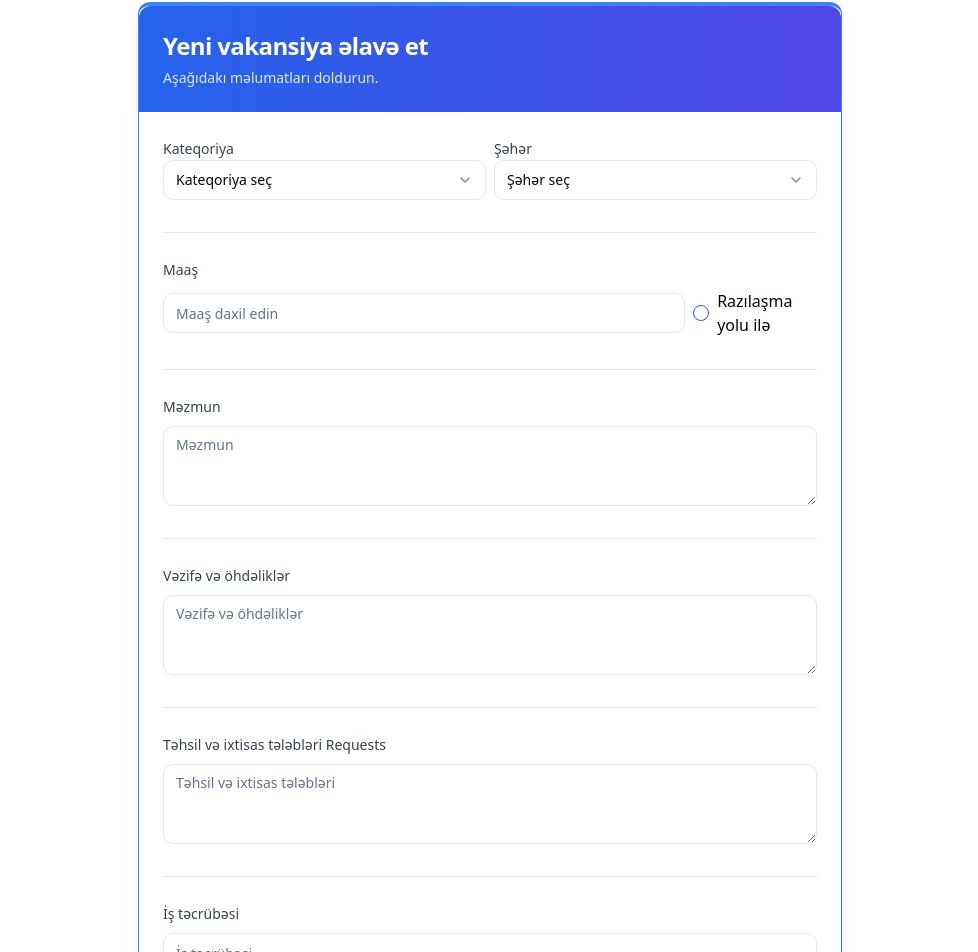
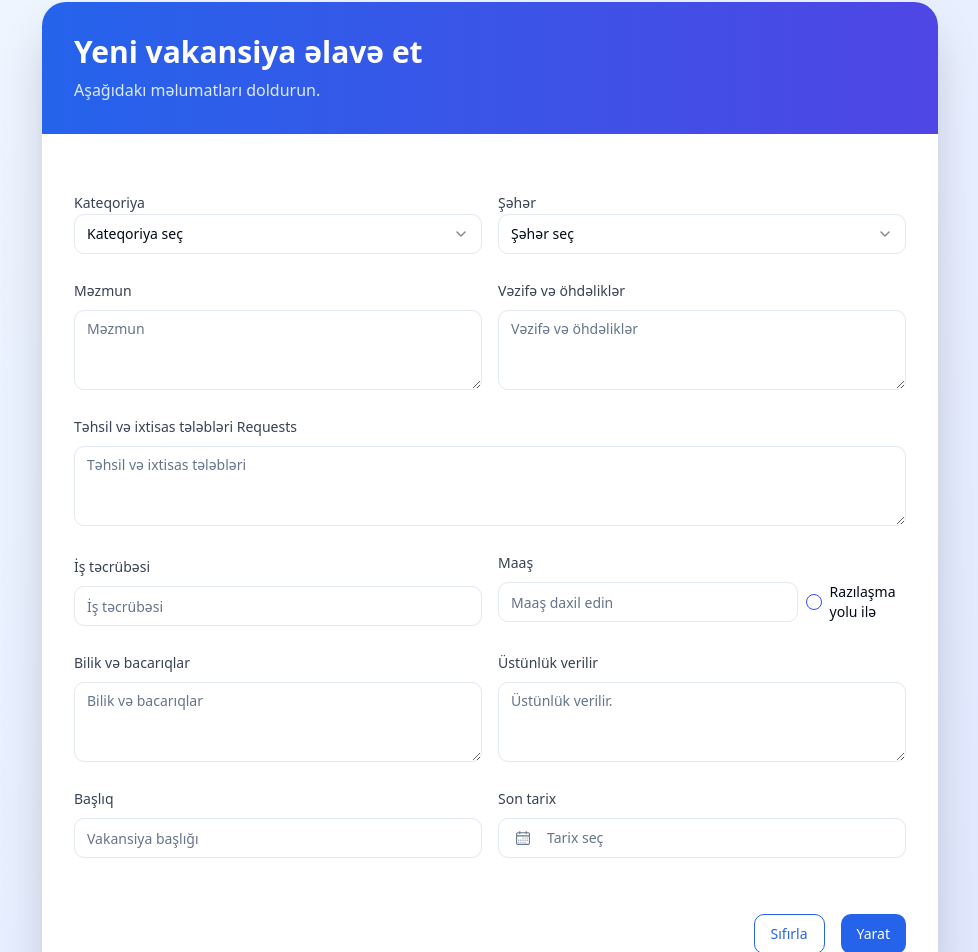
Before and after one commit to azdevcommunity/vacancy-frontend-v2, a React (Vite) app: page /add-vacancy in a window 1280 px wide. Shown: the part 111-1063 px from the top of the page, without its empty margins (150-1128 px from the left). Built offline with nearby package versions, Linux system fonts and the light colour scheme.

Commit message:
AddVacancy.tsx design changed

```diff
--- a/src/components/AddVacancy.tsx
+++ b/src/components/AddVacancy.tsx
@@ -7,7 +7,6 @@ import {Input} from "@/components/ui/input"
 import {Textarea} from "@/components/ui/textarea"
 import {Select, SelectContent, SelectItem, SelectTrigger, SelectValue} from "@/components/ui/select"
 import {Checkbox} from "@/components/ui/checkbox"
-import {Card, CardContent, CardHeader, CardTitle, CardDescription} from "@/components/ui/card"
 import {Label} from "@/components/ui/label"
 import {CalendarIcon} from "@radix-ui/react-icons"
 import {format} from "date-fns"
@@ -18,6 +17,7 @@ import {
     PopoverContent,
     PopoverTrigger,
 } from "@/components/ui/popover"
+import {motion} from 'framer-motion'
 
 // eslint-disable-next-line @typescript-eslint/ban-ts-comment
 // @ts-expect-error
@@ -92,34 +92,64 @@ export default function AddVacancy() {
         rules: {required: true},
     })
 
+    // const formFields = [
+    //     {name: 'category', label: 'Kateqoriya'},
+    //     {name: 'city', label: 'Şəhər'},
+    //     {name: 'salary', label: 'Maaş'},
+    //     {name: 'description', label: 'Məzmun'},
+    //     {name: 'duties', label: 'Vəzifə və öhdəliklər'},
+    //     {name: 'education', label: 'Təhsil və ixtisas tələbləri'},
+    //     {name: 'experience', label: 'İş təcrübəsi'},
+    //     {name: 'deadline', label: 'Son tarix'},
+    //     {name: 'skills', label: 'Bilik və bacarıqlar'},
+    //     {name: 'superiority', label: 'Üstünlük verilir'},
+    //     {name: 'title', label: 'Başlıq'},
+    // ]
+
     return (
-        <div className="container mx-auto py-12 max-w-3xl px-4 sm:px-6 lg:px-8  min-h-screen">
-            <div className="absolute inset-0 bg-grid-slate-100 [mask-image:linear-gradient(0deg,#fff,rgba(255,255,255,0.6))] -z-10"></div>
-            <Card className="shadow-lg border-t-4 border-blue-500">
-                <CardHeader className="bg-gradient-to-r from-blue-600 to-indigo-600 text-white rounded-t-lg">
-                    <CardTitle className="text-2xl font-bold">Yeni vakansiya əlavə et</CardTitle>
-                    <CardDescription className="text-blue-100">Aşağıdakı məlumatları doldurun.</CardDescription>
-                </CardHeader>
-                <CardContent>
-                    <form onSubmit={handleSubmit(onSubmit)} className="space-y-8 divide-y divide-gray-200">
+        <div className="min-h-screen bg-gradient-to-br from-blue-50 to-indigo-100 py-12 px-4 sm:px-6 lg:px-8">
+            <motion.div
+                initial={{opacity: 0, y: 20}}
+                animate={{opacity: 1, y: 0}}
+                transition={{duration: 0.5}}
+                className="max-w-4xl mx-auto"
+            >
+                <div className="bg-white shadow-2xl rounded-3xl overflow-hidden">
+                    <div className="bg-gradient-to-r from-blue-600 to-indigo-600 p-8 text-white">
+                        <h1 className="text-3xl font-bold">Yeni vakansiya əlavə et</h1>
+                        <p className="mt-2 text-blue-100">Aşağıdakı məlumatları doldurun.</p>
+                    </div>
+                    <div className="p-8">
+                        <form onSubmit={handleSubmit(onSubmit)} className="space-y-8">
+                            <motion.div
+                                key={field.name}
+                                initial={{opacity: 0, y: 20}}
+                                animate={{opacity: 1, y: 0}}
+                                transition={{duration: 0.3, delay: 2 * 0.1}}
+                            >
                                 <div className="pt-6">
-                            <div className="space-x-2 flex max-sm:flex-col max-sm:space-x-0">
+                                    <div className="space-x-4 flex max-sm:flex-col max-sm:space-x-0">
                                         <div className={"w-full"}>
-                                    <Label htmlFor="category" className="text-sm font-medium text-gray-700">Kateqoriya</Label>
-                                    <Select onValueChange={(value) => register('category').onChange({target: {value}})}>
+                                            <Label htmlFor="category"
+                                                   className="text-sm font-medium text-gray-700">Kateqoriya</Label>
+                                            <Select
+                                                onValueChange={(value) => register('category').onChange({target: {value}})}>
                                                 <SelectTrigger className="w-full">
                                                     <SelectValue placeholder="Kateqoriya seç"/>
                                                 </SelectTrigger>
                                                 <SelectContent>
                                                     {categories.map((category) => (
-                                                <SelectItem key={category} value={category}>{category}</SelectItem>
+                                                        <SelectItem key={category}
+                                                                    value={category}>{category}</SelectItem>
                                                     ))}
                                                 </SelectContent>
                                             </Select>
                                         </div>
                                         <div className={"w-full"}>
-                                    <Label htmlFor="city" className="text-sm font-medium text-gray-700">Şəhər</Label>
-                                    <Select onValueChange={(value) => register('city').onChange({target: {value}})}>
+                                            <Label htmlFor="city"
+                                                   className="text-sm font-medium text-gray-700">Şəhər</Label>
+                                            <Select
+                                                onValueChange={(value) => register('city').onChange({target: {value}})}>
                                                 <SelectTrigger className="w-full">
                                                     <SelectValue placeholder="Şəhər seç"/>
                                                 </SelectTrigger>
@@ -133,9 +163,39 @@ export default function AddVacancy() {
                                     </div>
                                 </div>
 
+                                <div className="pt-6 flex justify-between w-full space-x-4">
+                                    <div className="space-y-2 w-full">
+                                        <Label htmlFor="description"
+                                               className="text-sm font-medium text-gray-700">Məzmun</Label>
+                                        <Textarea placeholder="Məzmun" {...register('description')}
+                                                  className="w-full"/>
+                                    </div>
+                                    <div className="space-y-2 w-full">
+                                        <Label htmlFor="duties" className="text-sm font-medium text-gray-700">Vəzifə
+                                            və öhdəliklər</Label>
+                                        <Textarea placeholder="Vəzifə və öhdəliklər" {...register('duties')}
+                                                  className="w-full"/>
+                                    </div>
+                                </div>
+
                                 <div className="pt-6">
                                     <div className="space-y-2">
-                                <Label htmlFor="salary" className="text-sm font-medium text-gray-700">Maaş</Label>
+                                        <Label htmlFor="education" className="text-sm font-medium text-gray-700">Təhsil
+                                            və ixtisas tələbləri Requests</Label>
+                                        <Textarea placeholder="Təhsil və ixtisas tələbləri" {...register('education')}
+                                                  className="w-full"/>
+                                    </div>
+                                </div>
+
+                                <div className="pt-6 flex w-full space-x-4">
+                                    <div className="space-y-2 mt-1 w-full">
+                                        <Label htmlFor="experience" className="text-sm font-medium text-gray-700">İş
+                                            təcrübəsi</Label>
+                                        <Input placeholder="İş təcrübəsi" {...register('experience')} />
+                                    </div>
+                                    <div className="space-y-2 w-full">
+                                        <Label htmlFor="salary"
+                                               className="text-sm font-medium text-gray-700">Maaş</Label>
                                         <div className="flex items-center space-x-2">
                                             <Input
                                                 type="number"
@@ -143,7 +203,7 @@ export default function AddVacancy() {
                                                 {...register('salary')}
                                                 disabled={isSalaryByAgreement}
                                             />
-                                    <div className="flex items-center space-x-2">
+                                            <div className="flex items-center space-x-2 text-sm">
 
                                                 <Checkbox
                                                     id="salaryByAgreement"
@@ -163,58 +223,30 @@ export default function AddVacancy() {
                                     </div>
                                 </div>
 
-                        <div className="pt-6">
-                            <div className="space-y-2">
-                                <Label htmlFor="description" className="text-sm font-medium text-gray-700">Məzmun</Label>
-                                <Textarea placeholder="Məzmun" {...register('description')} className="w-full" />
+                                <div className="pt-6 flex w-full space-x-4">
+                                    <div className="space-y-2 w-full">
+                                        <Label htmlFor="skills" className="text-sm font-medium text-gray-700">Bilik
+                                            və bacarıqlar</Label>
+                                        <Textarea placeholder="Bilik və bacarıqlar" {...register('skills')}
+                                                  className="w-full"/>
+                                    </div>
+                                    <div className="space-y-2 w-full">
+                                        <Label htmlFor="superiority" className="text-sm font-medium text-gray-700">Üstünlük
+                                            verilir</Label>
+                                        <Textarea placeholder="Üstünlük verilir." {...register('superiority')}
+                                                  className="w-full"/>
                                     </div>
                                 </div>
 
-                        <div className="pt-6">
-                            <div className="space-y-2">
-                                <Label htmlFor="duties" className="text-sm font-medium text-gray-700">Vəzifə və öhdəliklər</Label>
-                                <Textarea placeholder="Vəzifə və öhdəliklər" {...register('duties')} className="w-full" />
-                            </div>
-                        </div>
-
-                        <div className="pt-6">
-                            <div className="space-y-2">
-                                <Label htmlFor="education" className="text-sm font-medium text-gray-700">Təhsil və ixtisas tələbləri Requests</Label>
-                                <Textarea placeholder="Təhsil və ixtisas tələbləri" {...register('education')} className="w-full" />
-                            </div>
-                        </div>
-
-                        <div className="pt-6">
-                            <div className="space-y-2">
-                                <Label htmlFor="experience" className="text-sm font-medium text-gray-700">İş təcrübəsi</Label>
-                                <Input placeholder="İş təcrübəsi" {...register('experience')} />
-                            </div>
-                        </div>
-
-                        <div className="pt-6">
-                            <div className="space-y-2">
-                                <Label htmlFor="skills" className="text-sm font-medium text-gray-700">Bilik və bacarıqlar</Label>
-                                <Textarea placeholder="Bilik və bacarıqlar" {...register('skills')} className="w-full" />
-                            </div>
-                        </div>
-
-                        <div className="pt-6">
-                            <div className="space-y-2">
-                                <Label htmlFor="superiority" className="text-sm font-medium text-gray-700">Üstünlük verilir</Label>
-                                <Textarea placeholder="Üstünlük verilir." {...register('superiority')} className="w-full" />
-                            </div>
-                        </div>
-
-                        <div className="pt-6">
-                            <div className="space-y-2">
-                                <Label htmlFor="title" className="text-sm font-medium text-gray-700">Başlıq</Label>
+                                <div className="pt-6 w-full flex space-x-4">
+                                    <div className="space-y-2 w-full">
+                                        <Label htmlFor="title"
+                                               className="text-sm font-medium text-gray-700">Başlıq</Label>
                                         <Input placeholder="Vakansiya başlığı" {...register('title')} />
                                     </div>
-                        </div>
-
-                        <div className="pt-6">
-                            <div className="space-y-2">
-                                <Label htmlFor="deadline" className="text-sm font-medium text-gray-700">Son tarix</Label>
+                                    <div className="space-y-2 w-full">
+                                        <Label htmlFor="deadline" className="text-sm font-medium text-gray-700">Son
+                                            tarix</Label>
                                         <Popover>
                                             <PopoverTrigger asChild>
                                                 <Button
@@ -246,13 +278,22 @@ export default function AddVacancy() {
                                         </Popover>
                                     </div>
                                 </div>
-                        <div className="flex justify-between pt-10">
-                            <Button type="submit" className="bg-blue-600 hover:bg-blue-700 text-white">Yarat</Button>
-                            <Button type="button" variant="outline" onClick={handleReset} className="border-blue-600 text-blue-600 hover:bg-blue-50">Sıfırla</Button>
+                            </motion.div>
+                            <motion.div
+                                initial={{opacity: 0, y: 20}}
+                                animate={{opacity: 1, y: 0}}
+                                transition={{duration: 0.3, delay: 2 * 0.1}}
+                                className="flex justify-end space-x-4 pt-6"
+                            >
+                                <Button type="button" variant="outline" onClick={handleReset}
+                                        className="border-blue-600 text-blue-600 hover:bg-blue-50">Sıfırla</Button>
+                                <Button type="submit"
+                                        className="bg-blue-600 hover:bg-blue-700 text-white">Yarat</Button>
+                            </motion.div>
+                        </form>
                     </div>
-                    </form>
-                </CardContent>
-            </Card>
+                </div>
+            </motion.div>
         </div>
     )
 }
```
Lines whose indentation alone changed are shown as unchanged.
